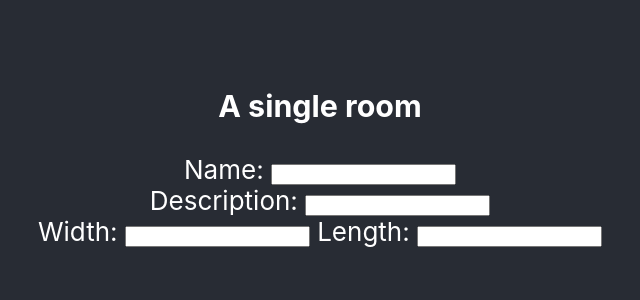
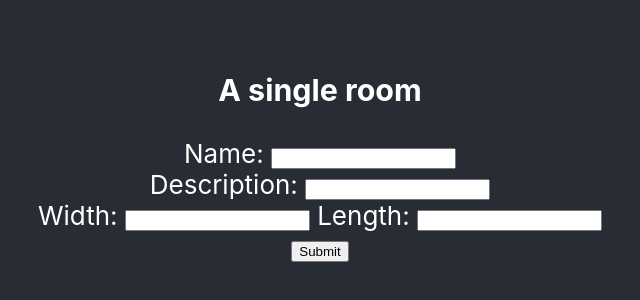
Before and after one commit to LeoKnox/app_C, a React (Create React App) app in the folder frontend/: page /single in a window 1280 px wide. Shown: the part 248-548 px from the top of the page, without its empty margins (320-960 px from the left). Built offline with nearby package versions, Linux system fonts and the light colour scheme; no server answers; the HTML template or start-up script is replaced by a standard one.

Commit message:
Add files via upload

```diff
--- a/frontend/src/single.js
+++ b/frontend/src/single.js
@@ -46,6 +46,7 @@
                 <label> Length: </label>
                 <input type="number" placeholder={room.length}
                     onchange={(e) => {makeChange(e)}} /><br />
+                <input type="submit" value="Submit" />
             </form>
         </>
     )
```
